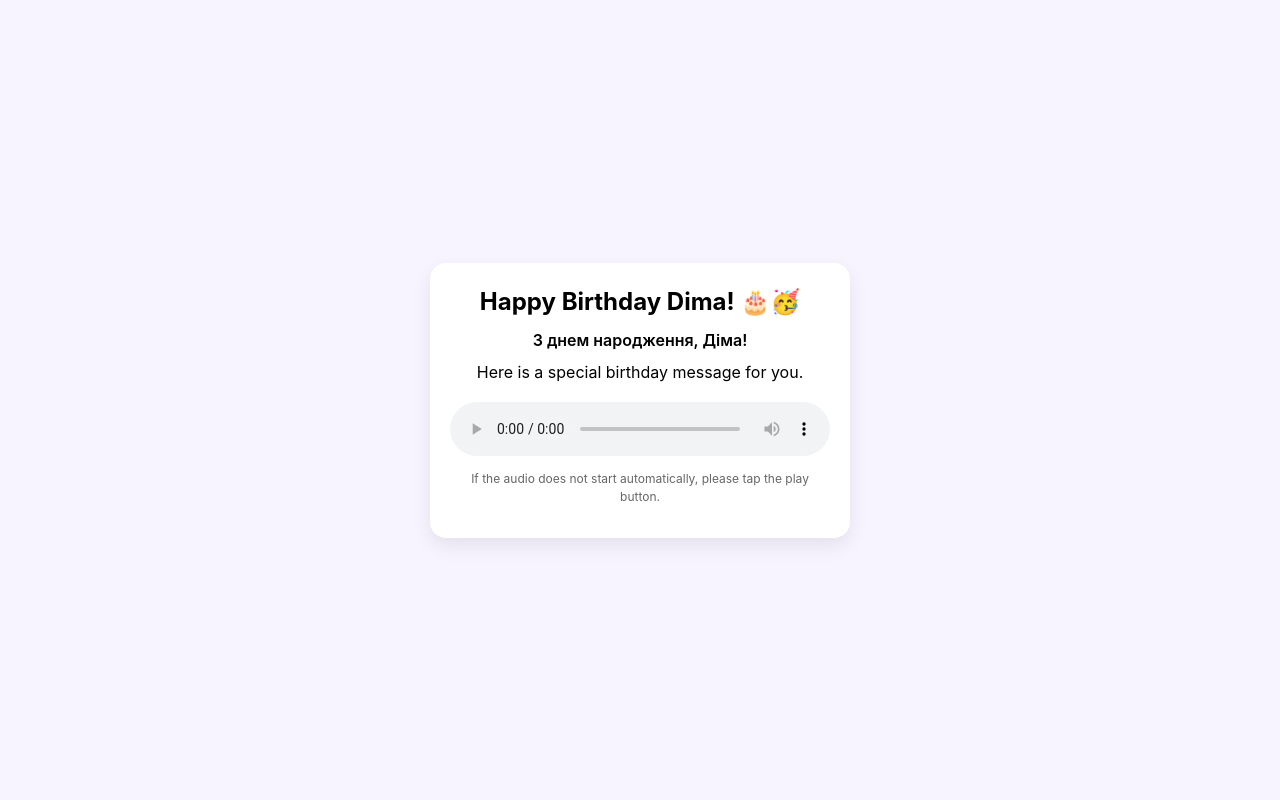
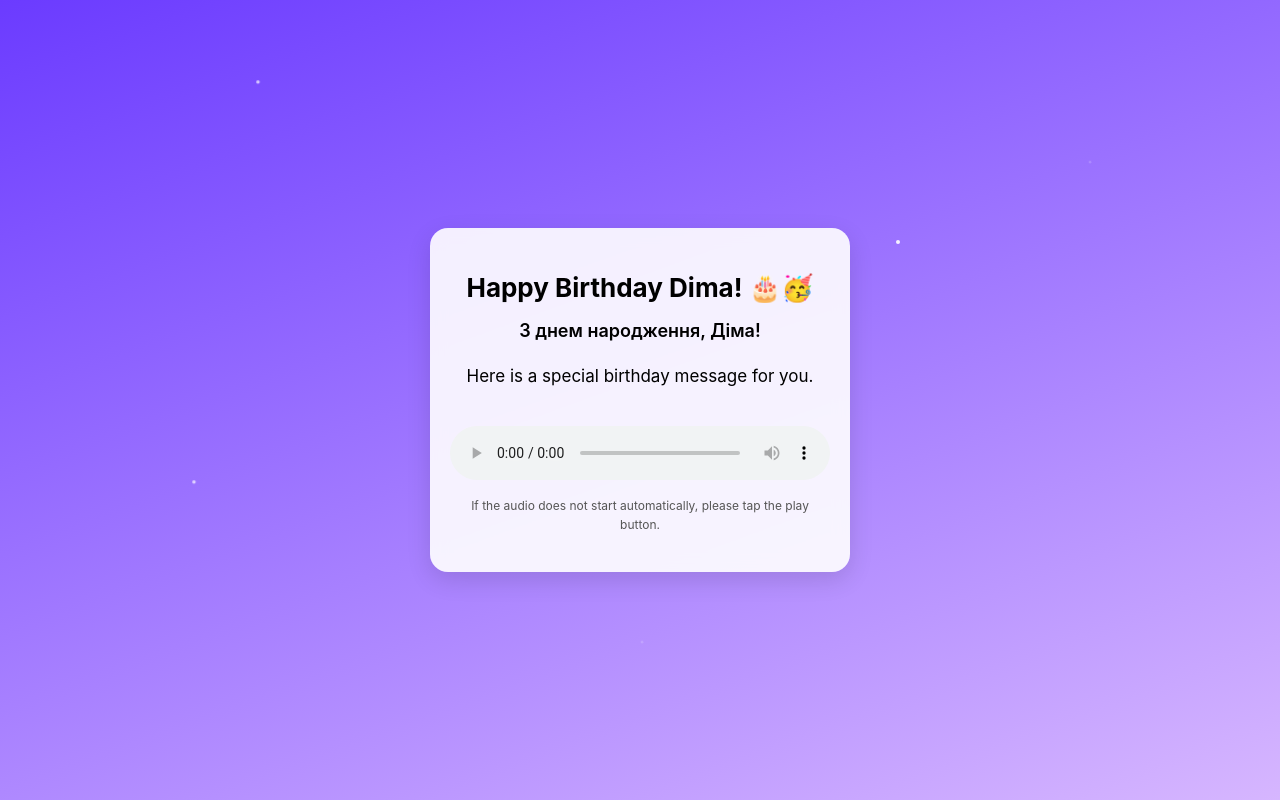
Before and after one commit to arielge1018-create/dima30, a plain HTML site: page intro/index.html in a window 1280 px wide. Drawn offline with Linux system fonts and the light colour scheme.

Commit message:
Update index.html

```diff
--- a/intro/index.html
+++ b/intro/index.html
@@ -2,8 +2,7 @@
 <html lang="en">
 <head>
     <meta charset="UTF-8">
-    <!-- 关键：让手机按设备宽度显示，而不是缩成很小 -->
-    <meta name="viewport" content="width=device-width, initial-scale=1.0">
+    <meta nameviewport="width=device-width, initial-scale=1.0">
     <title>Happy Birthday Dima!</title>
     <style>
         * {
@@ -14,7 +13,37 @@
             margin: 0;
             padding: 0;
             font-family: -apple-system, BlinkMacSystemFont, "Segoe UI", Roboto, sans-serif;
-            background: #f7f3ff;
+
+            /* 💜 渐变背景：深紫水晶 (#6B3BFF) → 丁香浅紫 (#D6B6FF) */
+            background: linear-gradient(160deg, #6B3BFF 0%, #D6B6FF 100%);
+            overflow: hidden;
+            position: relative;
+        }
+
+        /* ✨ 星光粒子效果 */
+        .stars {
+            position: absolute;
+            width: 100%;
+            height: 100%;
+            top: 0;
+            left: 0;
+            pointer-events: none;
+            overflow: hidden;
+        }
+
+        .star {
+            position: absolute;
+            width: 4px;
+            height: 4px;
+            background: white;
+            border-radius: 50%;
+            opacity: 0;
+            animation: sparkle 3s infinite ease-in-out;
+        }
+
+        @keyframes sparkle {
+            0%, 100% { opacity: 0; transform: scale(0.5); }
+            50% { opacity: 0.9; transform: scale(1); }
         }
 
         .page {
@@ -23,67 +52,81 @@
             align-items: center;
             justify-content: center;
             padding: 16px;
+            position: relative;
+            z-index: 2;
         }
 
         .card {
-            background: #ffffff;
-            border-radius: 16px;
-            padding: 24px 20px;
+            background: rgba(255, 255, 255, 0.9);
+            backdrop-filter: blur(8px);
+            border-radius: 18px;
+            padding: 26px 20px;
             max-width: 420px;
             width: 100%;
             text-align: center;
-            box-shadow: 0 8px 20px rgba(0, 0, 0, 0.08);
+            box-shadow: 0 8px 25px rgba(0, 0, 0, 0.12);
         }
 
         h1 {
-            font-size: 24px;
-            margin: 0 0 8px;
+            font-size: 26px;
+            margin-bottom: 12px;
         }
 
         p {
-            font-size: 16px;
-            line-height: 1.5;
-            margin: 8px 0;
+            font-size: 17px;
+            line-height: 1.6;
         }
 
         .ua {
-            margin-top: 12px;
+            margin-top: 14px;
             font-weight: 600;
-        }
-
-        .audio-wrap {
-            margin-top: 18px;
+            font-size: 18px;
         }
 
         audio {
             width: 100%;
+            margin-top: 18px;
             outline: none;
         }
 
         .tip {
-            margin-top: 10px;
+            margin-top: 12px;
             font-size: 12px;
-            color: #666666;
+            color: #555;
         }
     </style>
 </head>
 <body>
+
+    <!-- ✨ 多颗闪亮星光 -->
+    <div class="stars">
+        <div class="star" style="top: 10%; left: 20%; animation-delay: 0s;"></div>
+        <div class="star" style="top: 30%; left: 70%; animation-delay: 0.5s;"></div>
+        <div class="star" style="top: 60%; left: 15%; animation-delay: 1s;"></div>
+        <div class="star" style="top: 80%; left: 50%; animation-delay: 1.5s;"></div>
+        <div class="star" style="top: 40%; left: 40%; animation-delay: 2s;"></div>
+        <div class="star" style="top: 20%; left: 85%; animation-delay: 2.5s;"></div>
+    </div>
+
     <div class="page">
         <div class="card">
             <h1>Happy Birthday Dima! 🎂🥳</h1>
+
+            <!-- 乌克兰语祝福 -->
             <p class="ua">З днем народження, Діма!</p>
 
+            <!-- ✨ 英文提示句（已移到乌克兰语下面） -->
             <p>Here is a special birthday message for you.</p>
 
-            <div class="audio-wrap">
-                <audio controls autoplay>
-                    <source src="audio.m4a" type="audio/mp4">
-                    Your browser does not support audio playback.
-                </audio>
-            </div>
+            <!-- 播放器 -->
+            <audio controls autoplay>
+                <source src="audio.m4a" type="audio/mp4">
+                Your browser does not support audio playback.
+            </audio>
 
             <p class="tip">If the audio does not start automatically, please tap the play button.</p>
         </div>
     </div>
+
 </body>
 </html>
```
